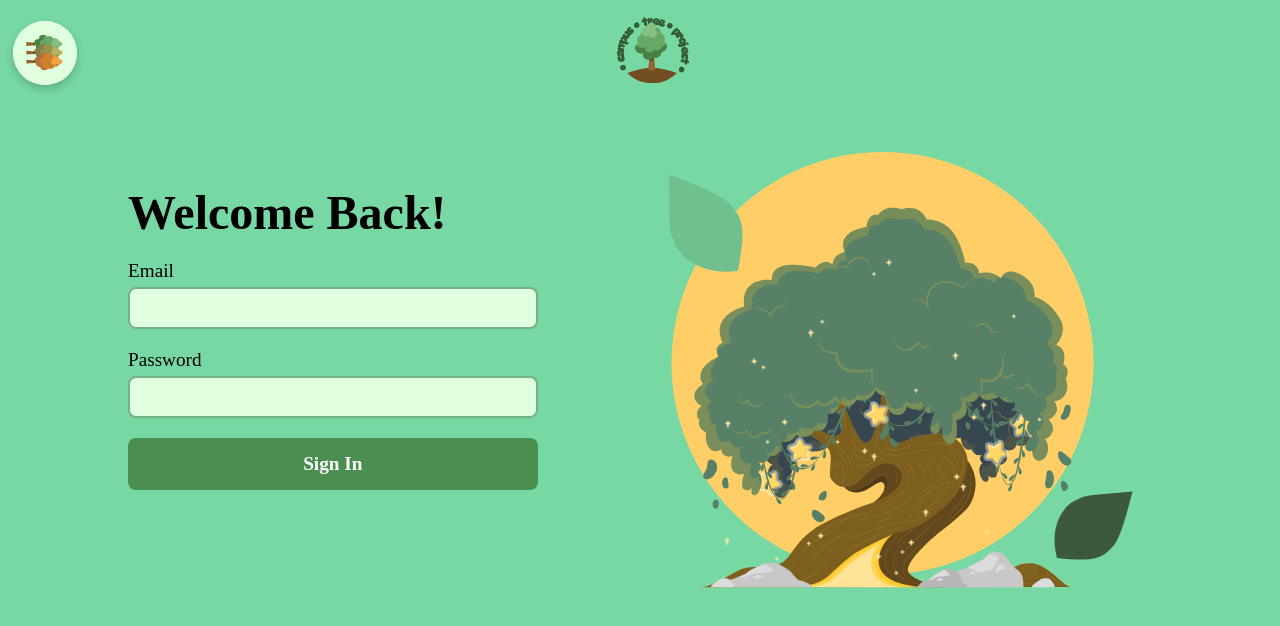
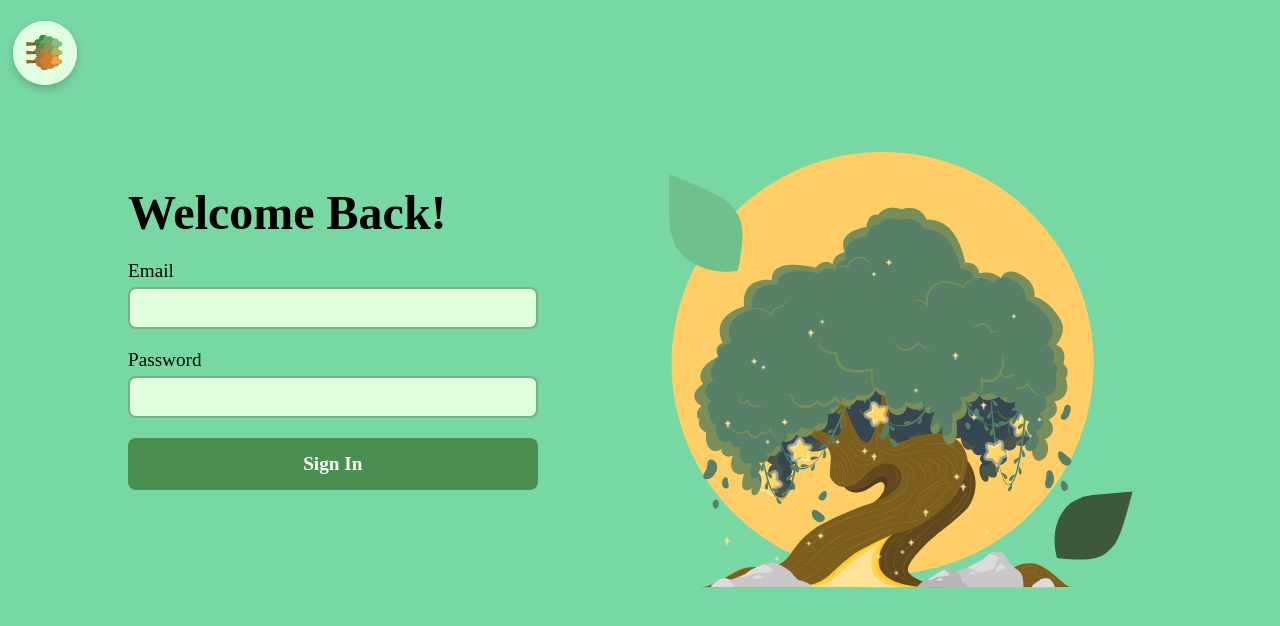
Before and after one commit to chauta03/the-lorax-frontend, a React (Create React App) app in the folder the-lorax/: page /admin in a window 1280 px wide. Shown: the top 626 px of the page. Built offline with nearby package versions, Linux system fonts and the light colour scheme; the HTML template or start-up script is replaced by a standard one; a web font is replaced by a local one.

Commit message:
Fix Header
Remove logo from header. Resize header. And make it not clickable when invisible

```diff
--- a/the-lorax/src/app/components/header.css
+++ b/the-lorax/src/app/components/header.css
@@ -32,22 +32,23 @@
 
 .header-expand-bar {
     aspect-ratio: 12 / 1;
-    opacity: 0.77px;
     background-color: #E0FFDF;
     border-radius: 40px;
     display: inline-flex;
     align-items: center;
     justify-items: space-evenly;
     gap: 2vw;
-    padding: 0 3%;
+    padding: 1% 3%;
     font-weight: 600;
-    font-size: 1.3em;
+    font-size: 1.5em;
     transition: all 1s;
     opacity: 0;
+    pointer-events: none;
 }
 
 .header-expand-bar.active {
     opacity: 100%;
+    pointer-events: all;
 }
 
 .logo-container {
@@ -62,10 +63,11 @@
     width: 100%;
     height: 100%;
     display: block;
-    transition: all 0.5s;
-    opacity: 0;
+    /* transition: all 0.5s; */
+    opacity: 100%;
+    margin: 10%;
 }
 
-.logo-icon.active {
+/* .logo-icon.active {
     opacity: 100%;
-}
+} */
--- a/the-lorax/src/app/components/header.tsx
+++ b/the-lorax/src/app/components/header.tsx
@@ -18,9 +18,9 @@ export default function Header() {
             <div className="header-tree-circle" onClick={() => setShowNav(!showNav)}>
                 <img src={treeSandwich} alt="Tree Icon" className="header-tree-icon" />
             </div>
-            <div className='logo-container'>
+            {/* <div className='logo-container'>
                 <img src={logo} className={showNav ? 'logo-icon active' : 'logo-icon'}/>
-            </div>
+            </div>        */}
             <div className={showNav ? 'header-expand-bar' : "header-expand-bar active"}>
                 <Link to="/">home</Link>
                 <Link to="/directory">directory</Link>
```
